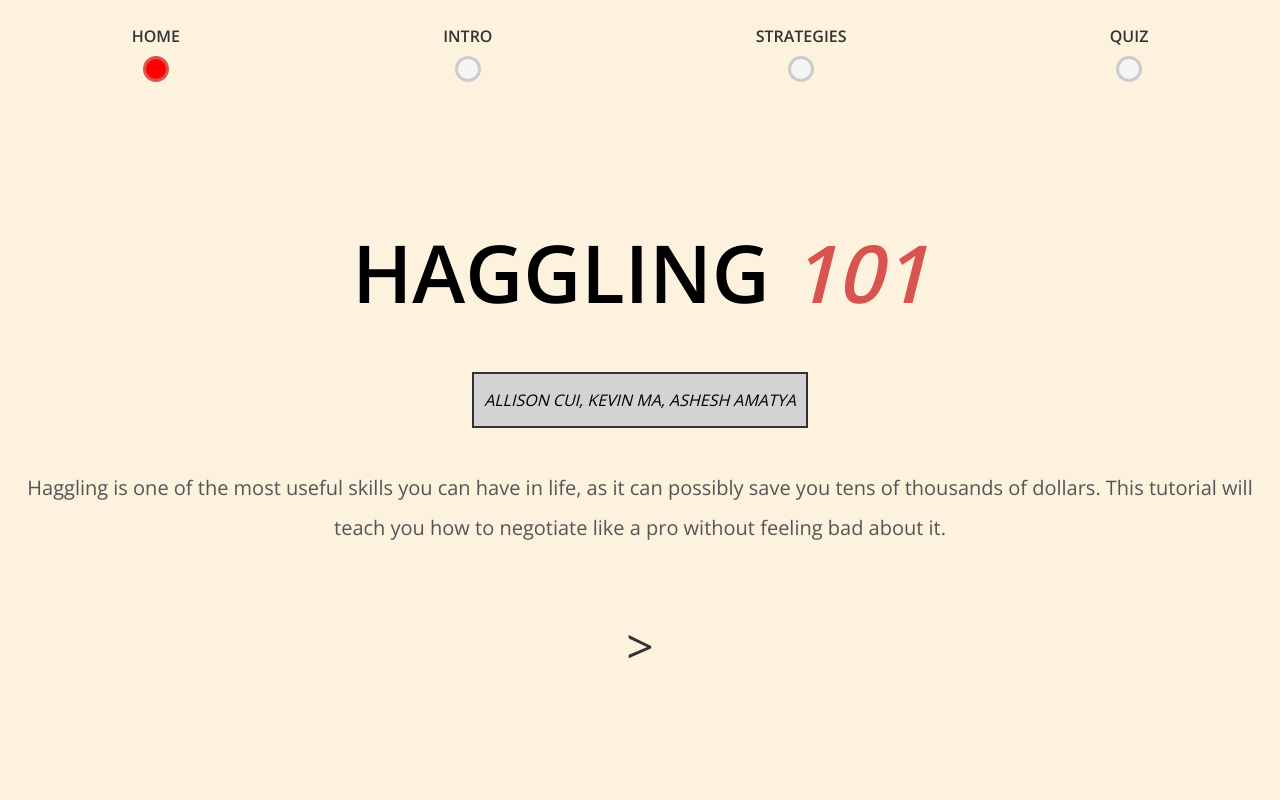
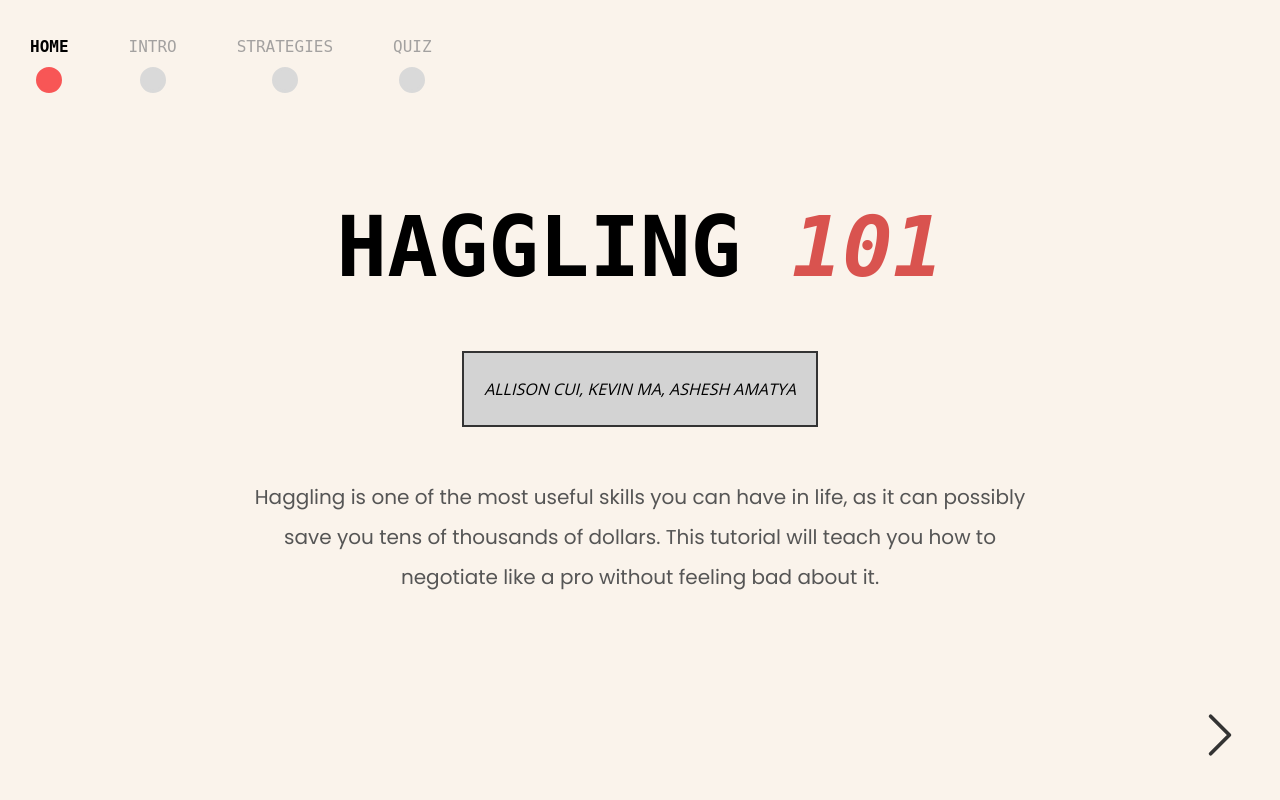
Before and after one commit to allisoncui/ui-final, a Flask app: page / in a window 1280 px wide. Run offline with Flask 3, Linux system fonts and the light colour scheme.

Commit message:
tweaked all pages frontend for hw 11 main

```diff
--- a/static/main.css
+++ b/static/main.css
@@ -1,16 +1,19 @@
+@import url('https://fonts.googleapis.com/css2?family=Space+Mono:ital,wght@0,400;0,700;1,400;1,700&display=swap');
+@import url('https://fonts.googleapis.com/css2?family=Poppins:ital,wght@0,100;0,200;0,300;0,400;0,500;0,600;0,700;0,800;0,900;1,100;1,200;1,300;1,400;1,500;1,600;1,700;1,800;1,900&family=Space+Mono:ital,wght@0,400;0,700;1,400;1,700&display=swap');
 
 body {
     margin: 0;
     padding: 0;
     font-family: 'Open Sans', sans-serif;
-    background: #fdf2de; /* Beige background */
+    background: #faf3eb;
     line-height: 2;
 }
 
 .navbar-container {
     position: relative;
-    padding: 20px 0;
-    background-color: #fdf2de;
+    width: 100px;
+    padding: 30px 0;
+    background-color: #faf3eb;
 }
 
 .nav-list {
@@ -23,8 +26,8 @@ body {
 }
 
 .nav-item {
-    margin: 0 30px; /* Increased margin to match spacing in the design */
-    position: relative; /* This enables absolute positioning relative to the nav-item */
+    margin: 0 30px;
+    position: relative;
 }
 
 .nav-link {
@@ -32,60 +35,60 @@ body {
     color: #333;
     font-weight: bold;
     text-transform: uppercase;
-    padding-bottom: 20px; /* Padding to give space for the indicator */
-    position: relative; /* Ensure this is set so we can position the indicator correctly */
+    padding-bottom: 20px;
+    position: relative;
     display: inline-block;
+    font-family: 'SpaceMono', monospace;
+    font-weight: 100;
+    color: #A3A1A0;
+}
+
+.nav-link.activetext {
+    color: black;
+    font-weight: bold;
 }
 
 .progress-indicator {
     width: 20px;
     height: 20px;
-    border: 3px solid #ccc; /* Default indicator color */
+    border: 3px solid #d9d9d9;
     border-radius: 50%;
-    position: absolute; /* Position absolutely within the .nav-item */
-    bottom: -10px; /* Adjust this to move the indicator below the link */
-    left: 50%; /* Centers the indicator */
-    transform: translateX(-50%); /* Ensures precise centering */
-    background-color: #f5f5f5; /* Beige background from body */
+    position: absolute;
+    bottom: -10px;
+    left: 50%;
+    transform: translateX(-50%);
+    background-color: #d9d9d9;
 }
 
 .progress-indicator.active {
-    background-color: #d9534f;
-    border-color: #d9534f; /* Active indicator color */
+    background-color: #f85656;
+    border-color: #f85656;
 }
-
-.line {
-    width: 100%;
-    height: 3px;
-    background-color: #ccc; /* Line color */
-    position: absolute;
-    top: 50%;
-    z-index: -1; /* Ensures line is behind indicators */
-}
-
 
 .hero {
     text-align: center;
-    padding: 100px 20px;
+    padding: 50px;
 }
 
 .hero-title {
-    font-size: 5rem;
+    font-size: 5.25rem;
     font-weight: bold;
     margin: 0;
+    font-family: 'SpaceMono', monospace;
 }
 
 .hero-subtitle {
-    color: #d9534f; /* Matching the accent color */
+    color: #d9534f;
     font-style: italic;
 }
 
 .author-box {
-    display: inline-block;
+    display: block;
     border: 2px solid #333;
     background-color: lightgray;
-    padding: 10px;
-    margin: 20px 0;
+    padding: 20px;
+    margin: 20px auto;
+    width: fit-content;
 }
 
 .author-names {
@@ -93,34 +96,49 @@ body {
     color: black;
 }
 
+.intro-box {
+    display: block;
+    padding: 10px;
+    margin: 20px auto;
+    width: 80%;
+    max-width: 800px;
+}
+
 .intro-text {
     margin: 20px 0;
     color: #555;
     font-size: 1.25rem;
+    font-family: 'Poppins';
 }
 
 .next-arrow {
-    font-size: 3rem;
+    width: 60px;
     color: #333;
     cursor: pointer;
-    display: inline-block;
-    margin-top: 30px;
+    position: fixed;
+    bottom: 35px;
+    right: 30px;
+    z-index: 1000;
 }
+
 .two-column-grid {
     display: grid;
-    grid-template-columns: 1fr 1fr; /* Two columns of equal width */
-    gap: 100px; /* Space between columns */
-    align-items: start; /* Align the content to the top of the columns */
-    max-width: 1200px; /* Maximum width of the content area */
-    margin: 0 auto; /* Center the grid in the middle of the page */
-    padding: 20px; /* Padding around the content area */
+    grid-template-columns: 1fr 1fr;
+    gap: 100px;
+    align-items: start;
+    max-width: 1200px;
+    margin: 0 auto;
+    padding: 20px;
 }
 
 .section-title {
-    font-size: 24px;
+    font-size: 26px;
     margin-bottom: 20px;
     position: relative;
-    padding-left: 40px; /* Space for the icon */
+    padding-left: 40px;
+    font-family: 'Poppins';
+    text-transform: uppercase;
+    font-weight: 600;
 }
 
 .section-title:before {
@@ -129,36 +147,49 @@ body {
     left: 0;
     top: 50%;
     transform: translateY(-50%);
-    background: url('path/to/your/black-flower-icon.png') no-repeat center center; /* Update the path to your image */
+    background: url('path/to/your/black-flower-icon.png') no-repeat center center;
     background-size: contain;
-    width: 30px; /* Adjust size accordingly */
-    height: 30px; /* Adjust size accordingly */
+    width: 30px;
+    height: 30px;
 }
 
-/* ... (other existing styles or new styles) ... */
+.common-items {
+    list-style-type: disc;
+    list-style-position: inside;
+    padding-left: 20px;
+    font-family: 'Poppins';
+}
 
-.common-items {
-    list-style-type: disc; /* This will create a bullet for each list item */
-    list-style-position: inside; /* Position bullets inside or outside the content flow */
-    padding-left: 20px; /* Add some padding to align bullets properly */
-}
 .common-items li {
     margin-bottom: 10px;
 }
 
-/* Adjust these styles according to your main.css */
 .nav-list {
     display: flex;
     justify-content: space-around;
     list-style-type: none;
     padding: 0;
 }
+
 .nav-item {
     text-align: center;
 }
+
 .progress-indicator.active {
-    background-color: red; /* Or your active color */
+    background-color: #f85656;
 }
+
+.strat-title {
+    font-family: 'SpaceMono', monospace;
+    font-size: 3rem;
+    text-align: center;
+    font-weight: bold;
+}
+
+.caption {
+    font-family: 'Poppins';
+}
+
 .content {
     padding: 20px;
 }
@@ -180,13 +211,13 @@ body {
 
 .quiz-score {
     font-weight: bold;
-    color: #d9534f; /* Use the accent color for the score */
+    color: #f85656;
 }
 
 .quiz-retake-button {
     display: inline-block;
     text-decoration: none;
-    background-color: #d9534f; /* Accent color */
+    background-color: #f85656;
     color: white;
     padding: 10px 20px;
     border-radius: 5px;
@@ -194,7 +225,7 @@ body {
 }
 
 .quiz-retake-button:hover {
-    background-color: #c9302c; /* Darker shade for hover effect */
+    background-color: #f85656;
 }
 
 .strategies-container {
@@ -214,9 +245,17 @@ body {
     width: 100%;
     height: auto;
     border-radius: 8px;
-    box-shadow: 0 4px 8px rgba(0,0,0,0.1);
+    box-shadow: 0 4px 8px rgba(0, 0, 0, 0.1);
 }
 
 .strategy h2 {
     margin-top: 8px;
 }
+
+button {
+    border: 1px solid black;
+    border-radius: 50px;
+    padding: 20px;
+    margin-top: 10px;
+    cursor: pointer;
+}
--- a/templates/home.html
+++ b/templates/home.html
@@ -1,5 +1,6 @@
 <!DOCTYPE html>
 <html lang="en">
+
 <head>
     <meta charset="UTF-8">
     <meta name="viewport" content="width=device-width, initial-scale=1.0">
@@ -7,29 +8,31 @@
     <link rel="stylesheet" href="static/main.css">
     <title>Haggling 101</title>
 </head>
+
 <body>
     <div class="navbar-container">
         <ul class="nav-list">
-            <!-- Repeating for each nav item -->
             <li class="nav-item">
-                <a href="/" class="nav-link">Home</a>
-                <div class="progress-indicator active"></div>
-            </li>
-            <!-- The 'active' class is now on the 'Intro' indicator -->
-            <li class="nav-item">
-                <a href="/intro" class="nav-link">Intro</a>
-                <div class="progress-indicator"></div>
+                <a href="/" class="nav-link activetext">Home
+                    <div class="progress-indicator active"></div>
+                </a>
             </li>
             <li class="nav-item">
-                <a href="/strategies" class="nav-link">Strategies</a>
-                <div class="progress-indicator"></div>
+                <a href="/intro" class="nav-link">Intro
+                    <div class="progress-indicator"></div>
+                </a>
             </li>
             <li class="nav-item">
-                <a href="/quiz" class="nav-link">Quiz</a>
-                <div class="progress-indicator"></div>
+                <a href="/strategies" class="nav-link">Strategies
+                    <div class="progress-indicator"></div>
+                </a>
+            </li>
+            <li class="nav-item">
+                <a href="/quiz" class="nav-link">Quiz
+                    <div class="progress-indicator"></div>
+                </a>
             </li>
         </ul>
-        <div class="line"></div>
     </div>
     <main>
         <section class="hero">
@@ -37,14 +40,24 @@
             <div class="author-box">
                 <span class="author-names">ALLISON CUI, KEVIN MA, ASHESH AMATYA</span>
             </div>
-            <p class="intro-text">Haggling is one of the most useful skills you can have in life, as it can possibly save you tens of thousands of dollars. This tutorial will teach you how to negotiate like a pro without feeling bad about it.</p>
-            <div class="next-arrow">></div>
+            <div class="intro-box">
+                <p class="intro-text">Haggling is one of the most useful skills you can have in life, as it can possibly
+                    save you tens of thousands of dollars. This tutorial will teach you how to negotiate like a pro
+                    without feeling bad about it.</p>
+            </div>
+            <div class="arrow-container">
+                <svg class="next-arrow" xmlns="http://www.w3.org/2000/svg" fill="none" viewBox="0 0 24 24"
+                    stroke-width="1.5" stroke="currentColor" class="w-6 h-6">
+                    <path stroke-linecap="round" stroke-linejoin="round" d="m8.25 4.5 7.5 7.5-7.5 7.5" />
+                </svg>
+            </div>
         </section>
     </main>
     <script>
-         document.querySelector('.next-arrow').addEventListener('click', function() {
+        document.querySelector('.next-arrow').addEventListener('click', function () {
             window.location.href = '/intro'; // Assuming this is the next tutorial step
         });
     </script>
 </body>
+
 </html>
```
Also changed, not shown: templates/intro.html (+29 -13 lines), templates/layout.html (deleted, +0 -40 lines), templates/quiz.html (+29 -18 lines), templates/strategies.html (+29 -17 lines).
